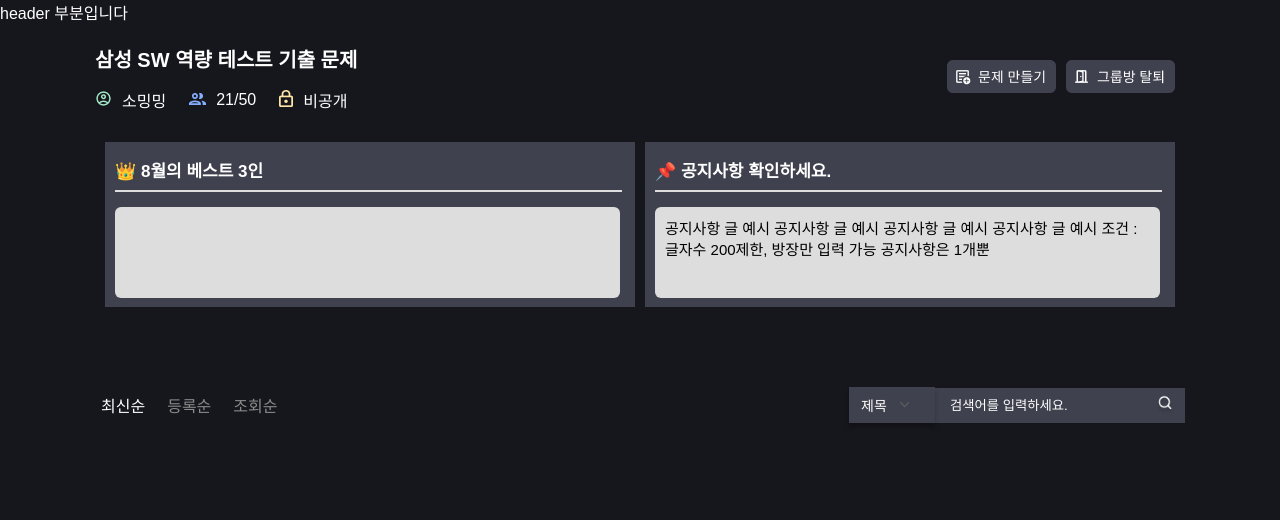
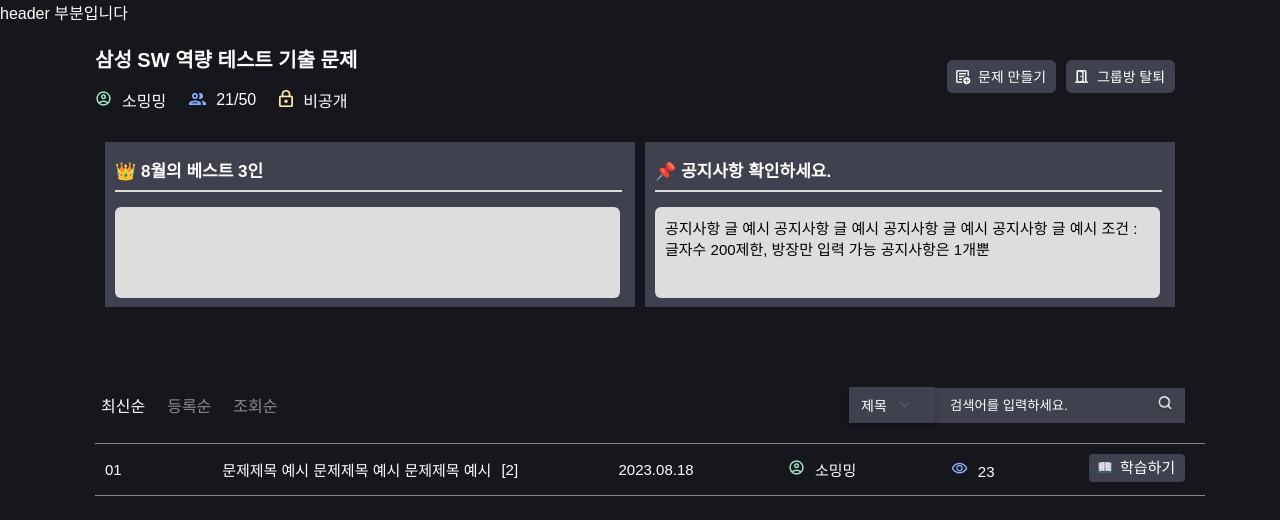
Before and after one commit to QuizUpWebProject/front, a React (Create React App) app: page /study/1 in a window 1280 px wide. Shown: the top 520 px of the page. Built offline with nearby package versions, Linux system fonts and the light colour scheme.

Commit message:
design: 개별 문제 UI 구현 #16

```diff
--- /dev/null
+++ b/src/components/studyroom/WorkItem.jsx
@@ -0,0 +1,62 @@
+import styled from "styled-components";
+import UserIcon from "../../assets/people.png";
+import SeeIcon from "../../assets/see.png";
+import StartBtn from "../../assets/Btn_start.png";
+
+export default function WorkItem() {
+  return (
+    <Container>
+      <div>01</div>
+      <Title>
+        문제제목 예시 문제제목 예시 문제제목 예시 <Comment>[2]</Comment>
+      </Title>
+      <div>2023.08.18</div>
+      <div>
+        <Icon src={UserIcon} alt="user" />
+        소밍밍
+      </div>
+      <div>
+        <Icon src={SeeIcon} alt="people" />
+        23
+      </div>
+      <div>
+        <Icon src={StartBtn} alt="start" />
+      </div>
+    </Container>
+  );
+}
+
+const Container = styled.div`
+  display: flex;
+  justify-content: space-between;
+  align-items: center;
+  border: 1px solid #868686;
+  padding: 10px;
+  border-right: none;
+  border-left: none;
+  width: 1090px;
+  font-size: 15px;
+`;
+
+const Icon = styled.img`
+  margin-right: 10px;
+`;
+
+const Title = styled.button`
+  border: none;
+  outline: none;
+  font-size: 15px;
+  background-color: transparent;
+  color: #ffffff;
+  display: flex;
+  justify-content: space-between;
+  align-items: center;
+
+  &:hover {
+    color: #5263ff;
+  }
+`;
+
+const Comment = styled.div`
+  margin-left: 10px;
+`;
--- a/src/components/studyroom/WorkList.jsx
+++ b/src/components/studyroom/WorkList.jsx
@@ -1,6 +1,7 @@
 import { useState } from "react";
 import styled from "styled-components";
 import SerachBox from "./SearchBox";
+import WorkItem from "./WorkItem";
 
 export default function WorkLikst() {
   // 문제 리스트 data (예시)
@@ -129,6 +130,7 @@
   };
 
   return (
+    <div>
       <Wrapper>
         <FilterButtons>
           <FilterBtn
@@ -152,7 +154,9 @@
         </FilterButtons>
 
         <SerachBox />
-    </Wrapper>
+      </Wrapper>{" "}
+      <WorkItem />
+    </div>
   );
 }
 
```
Lines whose indentation alone changed are shown as unchanged.
